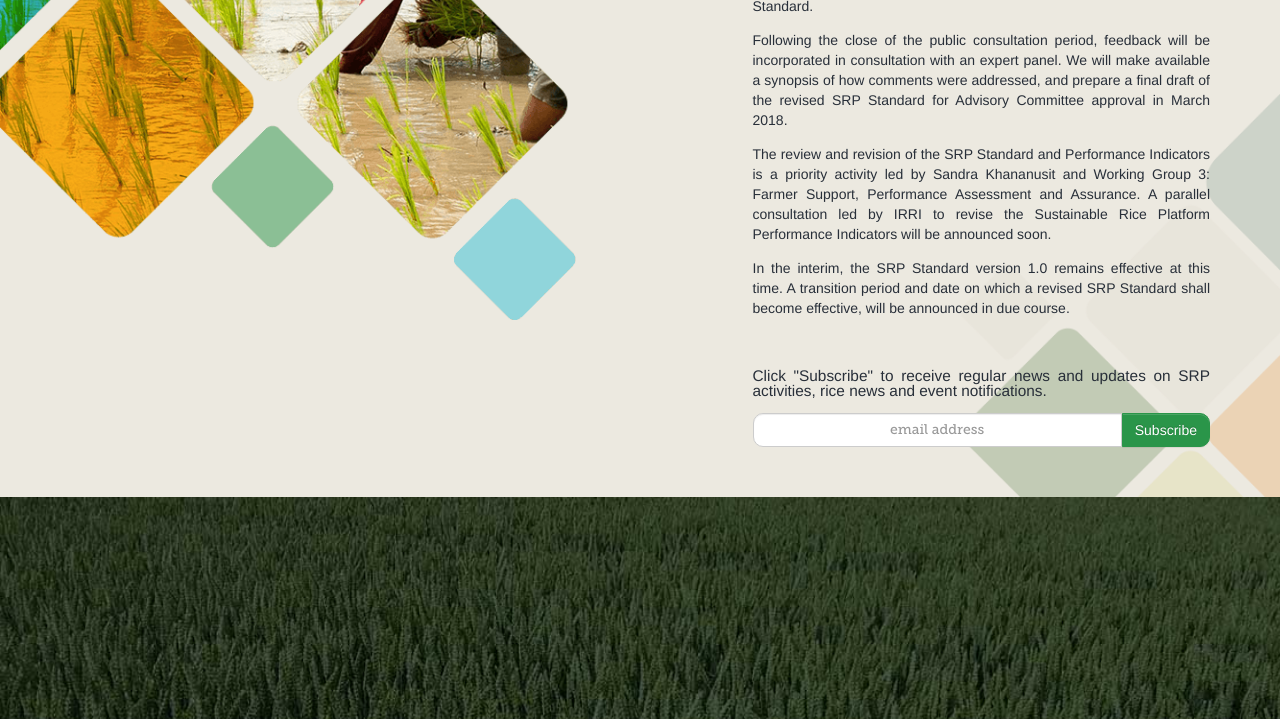
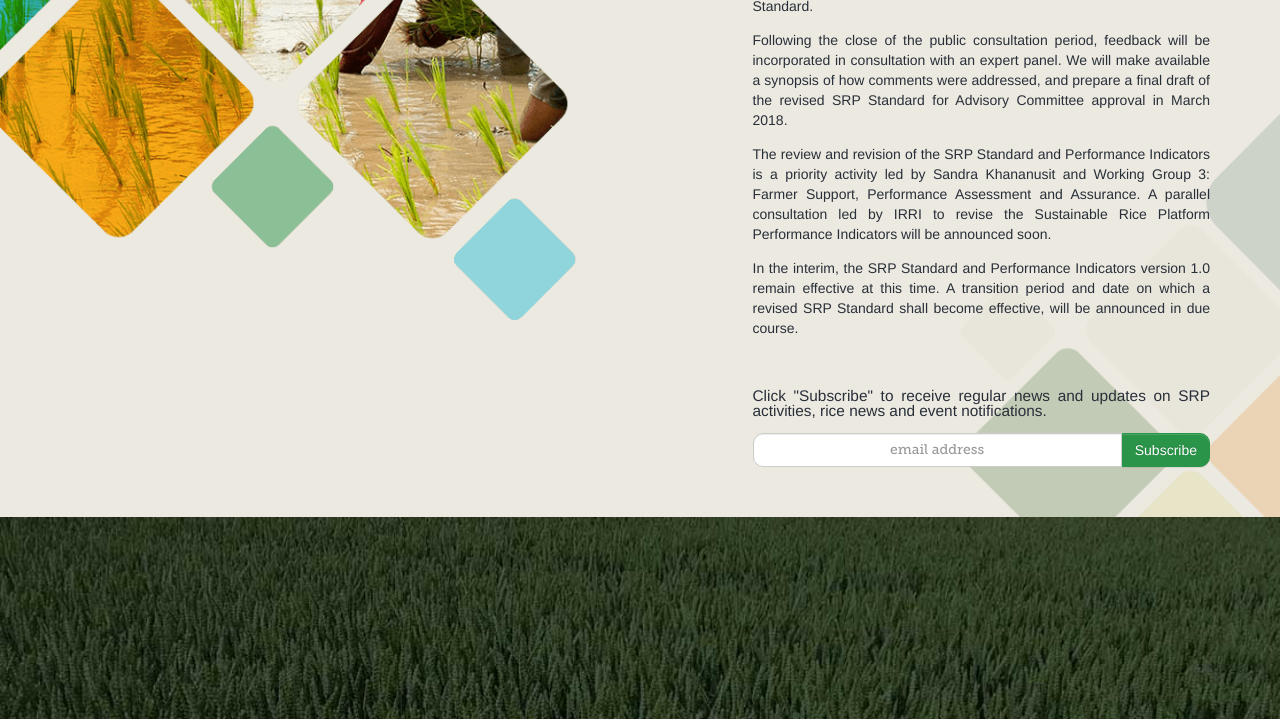
Before and after one commit to sustainablericeplatform/sustainablericeplatform.github.io, a Jekyll site: the page built from index.html, in a window 1280 px wide and 900 px high, scrolled down 823 px, cut to the strip 0-719 px from the top of the window. Built offline with Jekyll 4.4.1, drawn with Linux system fonts in a browser that asks for light colours.

Commit message:
Update index.html

```diff
--- a/index.html
+++ b/index.html
@@ -28,7 +28,7 @@
                 <p>An open public consultation was initiated from 15 September to 15 November 2017 to improve the consistency, clarity and utility of the SRP Standard.</p>
                 <p>Following the close of the public consultation period, feedback will be incorporated in consultation with an expert panel. We will make available a synopsis of how comments were addressed, and prepare a final draft of the revised SRP Standard for Advisory Committee approval in March 2018.</p>
                 <p>The review and revision of the SRP Standard and Performance Indicators is a priority activity led by Sandra Khananusit and Working Group 3: Farmer Support, Performance Assessment and Assurance. A parallel consultation led by IRRI to revise the Sustainable Rice Platform Performance Indicators will be announced soon.</p>
-                <p>In the interim, the SRP Standard version 1.0 remains effective at this time. A transition period and date on which a revised SRP Standard shall become effective, will be announced in due course.</p>
+                <p>In the interim, the SRP Standard and Performance Indicators version 1.0 remain effective at this time. A transition period and date on which a revised SRP Standard shall become effective, will be announced in due course.</p>
                 <!--<p>SRP members and non-members may send their comments and/or suggestions through any of the following channels:</p>
                 <p><a href="/assets/docs/Comments Submission Form_Sep 14.pdf" target="_blank">Downloadable Comments Submission Form</a></p>
                 <p><a href="https://docs.google.com/forms/d/e/1FAIpQLScQZ1BnXqmhLe3GEQQSpkVH5rye4x2RiOeVjmcu-BdOaTEjTQ/viewform" target="_blank">Online Comments Submission Form</a></p>
```
